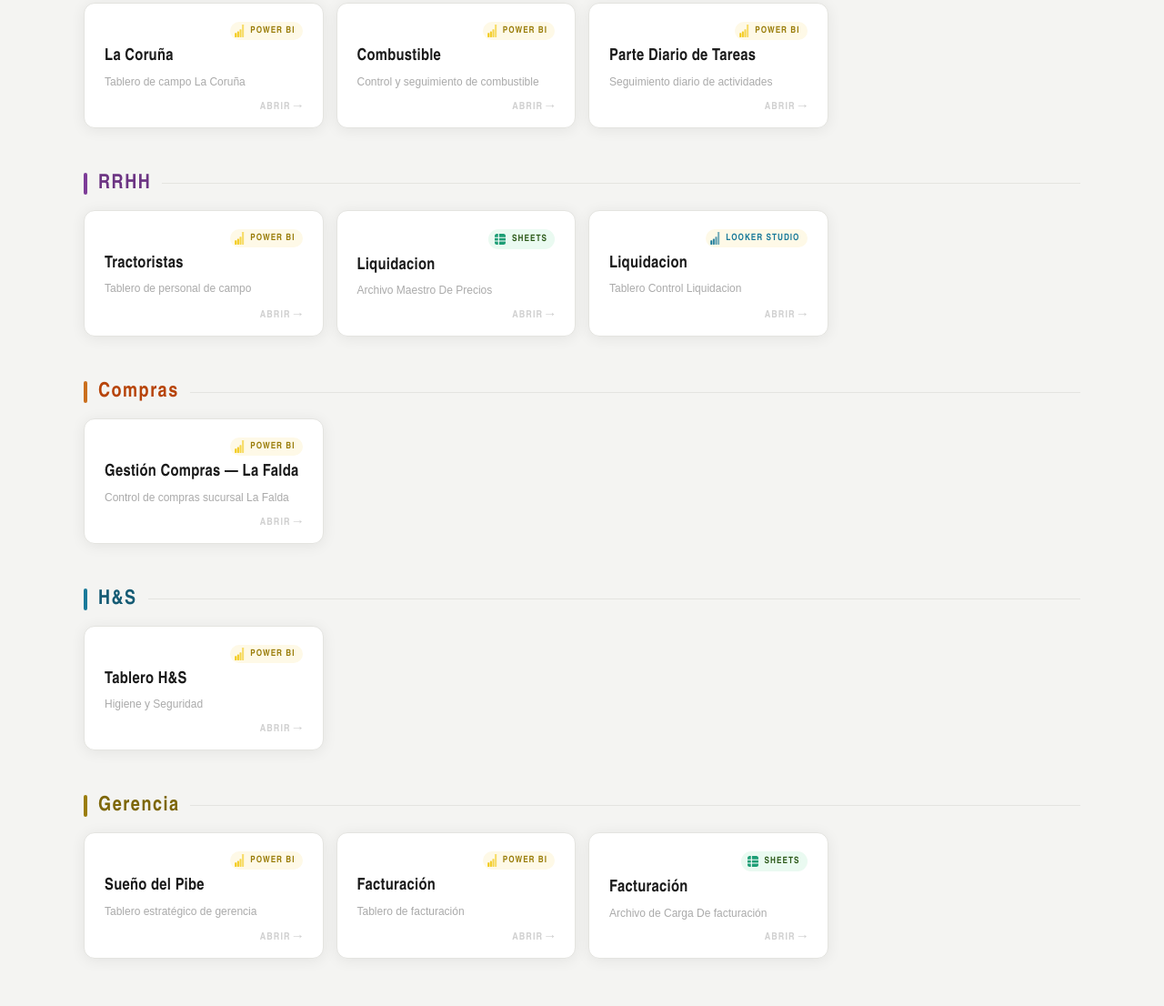
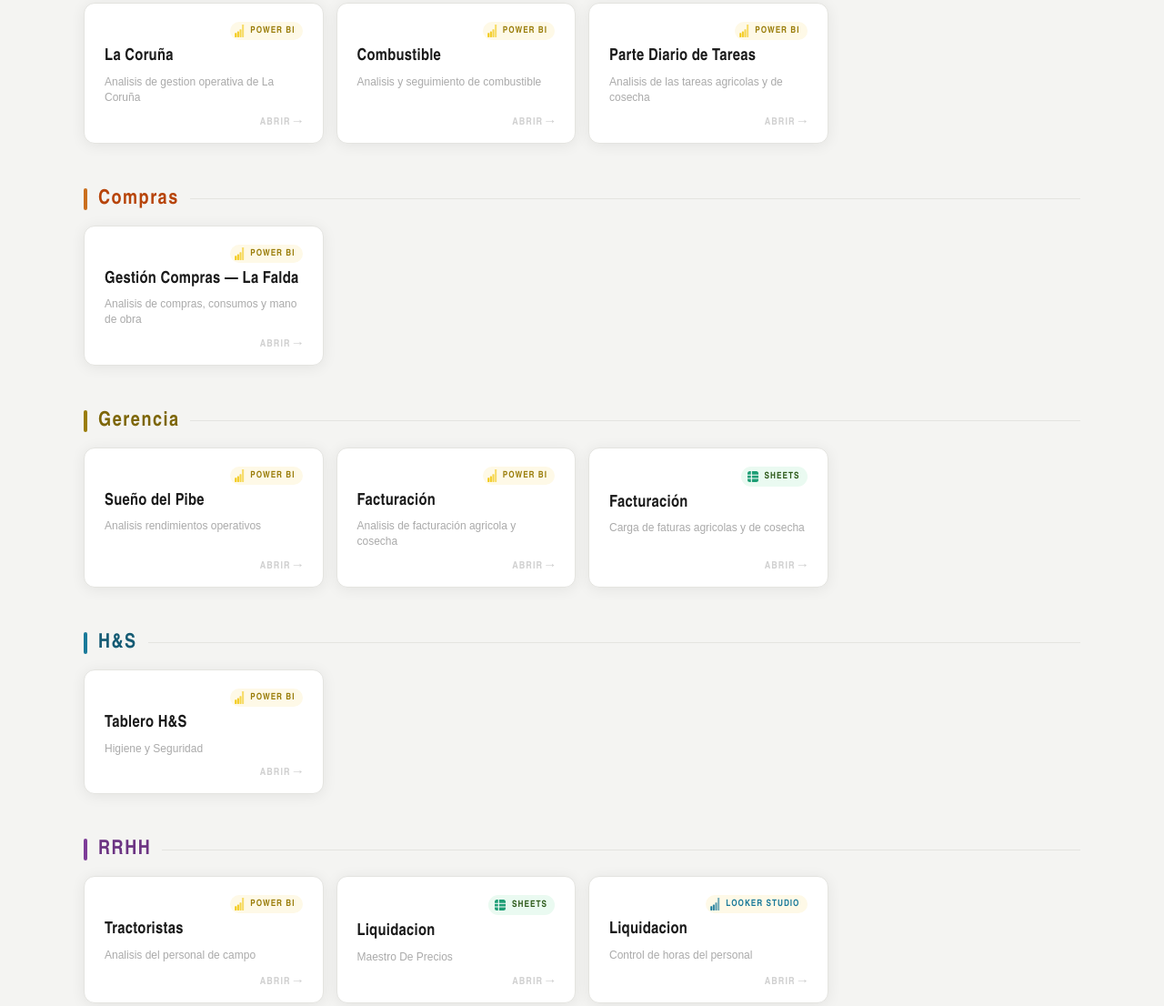
Before and after one commit to Gerorios/Portales-ST-AST, a plain HTML site: page Portales/PortalAst.html in a window 1280 px wide. Shown: the part 545-1651 px from the top of the page at 91% size. Drawn offline with Linux system fonts and the light colour scheme.

Commit message:
cambios en los links

```diff
--- a/Assets/Style.css
+++ b/Assets/Style.css
@@ -29,7 +29,7 @@
   .buttons-row { display:flex; gap:22px; flex-wrap:wrap; justify-content:center; }
   .portal-btn { position:relative; display:flex; flex-direction:column; align-items:center; justify-content:center; width:270px; min-height:160px; border:none; border-radius:18px; cursor:pointer; overflow:hidden; transition:transform 0.25s cubic-bezier(.2,1,.3,1),box-shadow 0.25s; text-decoration:none; padding:20px; }
   .portal-btn:hover { transform:translateY(-7px) scale(1.03); }
-  .btn-ast { background:linear-gradient(145deg,#c0392b,#8a1810); box-shadow:0 8px 32px rgba(192,57,43,0.45),inset 0 1px 0 rgba(255,255,255,0.15); }
+  .btn-ast { background:linear-gradient(145deg,#c0392b,#8a1810); box-shadow:0 8px 32px rgba(192,57,43,0.45),inset 0 1px 0 rgba(255, 255, 255, 0.884); }
   .btn-ast:hover { box-shadow:0 18px 50px rgba(192,57,43,0.65),inset 0 1px 0 rgba(255,255,255,0.2); }
   .btn-ser { background:linear-gradient(145deg,#3a3a3a,#181818); box-shadow:0 8px 32px rgba(0,0,0,0.55),inset 0 1px 0 rgba(255,255,255,0.08); border:1px solid rgba(240,180,41,0.3); }
   .btn-ser:hover { box-shadow:0 18px 50px rgba(240,180,41,0.22),inset 0 1px 0 rgba(255,255,255,0.12); border-color:rgba(240,180,41,0.65); }
--- a/Portales/PortalAst.html
+++ b/Portales/PortalAst.html
@@ -39,7 +39,7 @@
             </span>
           </div>
           <div class="card-name">Chinagro</div>
-          <div class="card-desc">Sistema de gestión operativa</div>
+          <div class="card-desc">Sistema de gestión Agricola</div>
           <span class="card-link">Abrir →</span>
         </a>
       </div>
@@ -53,49 +53,22 @@
         <a class="card" href="https://app.powerbi.com/groups/e311e2f8-7c23-43db-a968-13d04e21e391/reports/4e8922e6-54cd-477d-a774-640a50967bb7/3eff4e917b272719f3f3?experience=power-bi&clientSideAuth=0" target="_blank" rel="noopener">
           <div class="card-top"><span class="card-badge badge-powerbi"><svg xmlns="http://www.w3.org/2000/svg" viewBox="0 0 18 24" height="14" width="11" style="display:inline-block;vertical-align:middle;margin-right:1px"><rect width="3.5" height="8"  x="0"   y="16" rx="0.8" fill="#F2C811"/><rect width="3.5" height="11" x="4.5" y="13" rx="0.8" fill="#F2C811" opacity="0.9"/><rect width="3.5" height="15" x="9"   y="9"  rx="0.8" fill="#F2C811" opacity="0.75"/><rect width="3.5" height="24" x="13.5" y="0" rx="0.8" fill="#F2C811" opacity="0.6"/></svg> Power BI</span></div>
           <div class="card-name">La Coruña</div>
-          <div class="card-desc">Tablero de campo La Coruña</div>
+          <div class="card-desc">Analisis de gestion operativa de La Coruña</div>
           <span class="card-link">Abrir →</span>
         </a>
         <a class="card" href="https://app.powerbi.com/groups/e311e2f8-7c23-43db-a968-13d04e21e391/reports/0029d31b-9d5b-4c46-a849-d2c1b126cfe1/00e59141bbb6ca5b4515?experience=power-bi&clientSideAuth=0" target="_blank" rel="noopener">
           <div class="card-top"><span class="card-badge badge-powerbi"><svg xmlns="http://www.w3.org/2000/svg" viewBox="0 0 18 24" height="14" width="11" style="display:inline-block;vertical-align:middle;margin-right:1px"><rect width="3.5" height="8"  x="0"   y="16" rx="0.8" fill="#F2C811"/><rect width="3.5" height="11" x="4.5" y="13" rx="0.8" fill="#F2C811" opacity="0.9"/><rect width="3.5" height="15" x="9"   y="9"  rx="0.8" fill="#F2C811" opacity="0.75"/><rect width="3.5" height="24" x="13.5" y="0" rx="0.8" fill="#F2C811" opacity="0.6"/></svg> Power BI</span></div>
           <div class="card-name">Combustible</div>
-          <div class="card-desc">Control y seguimiento de combustible</div>
+          <div class="card-desc">Analisis y seguimiento de combustible</div>
           <span class="card-link">Abrir →</span>
         </a>
         <a class="card" href="https://app.powerbi.com/groups/e311e2f8-7c23-43db-a968-13d04e21e391/reports/83dc4230-d41e-4c01-89a2-ccc10957eb9b/c14bf6c9512913015cb5?experience=power-bi&clientSideAuth=0" target="_blank" rel="noopener">
           <div class="card-top"><span class="card-badge badge-powerbi"><svg xmlns="http://www.w3.org/2000/svg" viewBox="0 0 18 24" height="14" width="11" style="display:inline-block;vertical-align:middle;margin-right:1px"><rect width="3.5" height="8"  x="0"   y="16" rx="0.8" fill="#F2C811"/><rect width="3.5" height="11" x="4.5" y="13" rx="0.8" fill="#F2C811" opacity="0.9"/><rect width="3.5" height="15" x="9"   y="9"  rx="0.8" fill="#F2C811" opacity="0.75"/><rect width="3.5" height="24" x="13.5" y="0" rx="0.8" fill="#F2C811" opacity="0.6"/></svg> Power BI</span></div>
           <div class="card-name">Parte Diario de Tareas</div>
-          <div class="card-desc">Seguimiento diario de actividades</div>
+          <div class="card-desc">Analisis de las tareas agricolas y de cosecha</div>
           <span class="card-link">Abrir →</span>
         </a>
       </div>
-    </div>
-
-    <div class="section sec-rrhh">
-      <div class="section-header">
-        <div class="section-bar"></div><span class="section-title">RRHH</span><div class="section-line"></div>
-      </div>
-      <div class="cards">
-        <a class="card" href="https://app.powerbi.com/groups/e311e2f8-7c23-43db-a968-13d04e21e391/reports/7f65e6db-c146-4012-a285-e4089e8b652a/3eff4e917b272719f3f3?experience=power-bi&clientSideAuth=0" target="_blank" rel="noopener">
-          <div class="card-top"><span class="card-badge badge-powerbi"><svg xmlns="http://www.w3.org/2000/svg" viewBox="0 0 18 24" height="14" width="11" style="display:inline-block;vertical-align:middle;margin-right:1px"><rect width="3.5" height="8"  x="0"   y="16" rx="0.8" fill="#F2C811"/><rect width="3.5" height="11" x="4.5" y="13" rx="0.8" fill="#F2C811" opacity="0.9"/><rect width="3.5" height="15" x="9"   y="9"  rx="0.8" fill="#F2C811" opacity="0.75"/><rect width="3.5" height="24" x="13.5" y="0" rx="0.8" fill="#F2C811" opacity="0.6"/></svg> Power BI</span></div>
-          <div class="card-name">Tractoristas</div>
-          <div class="card-desc">Tablero de personal de campo</div>
-          <span class="card-link">Abrir →</span>
-        </a>
-          <a class="card" href="https://docs.google.com/spreadsheets/d/1olD7EmQtV0oHLvKRKafMn46F5DslzX55Fr1ShLfD6Wc/edit?gid=2147291613#gid=2147291613" target="_blank" rel="noopener">
-          <div class="card-top"><span class="card-badge badge-sheets"><svg width="16" height="16" viewBox="0 0 16 16" fill="none"><rect x="2" y="2" width="12" height="12" rx="2.5" fill="#1D9E75"/><line x1="2" y1="6.3" x2="14" y2="6.3" stroke="white" stroke-width="1.1"/><line x1="2" y1="10" x2="14" y2="10" stroke="white" stroke-width="1.1"/><line x1="6.3" y1="2" x2="6.3" y2="14" stroke="white" stroke-width="1.1"/></svg> Sheets</span></div>
-          <div class="card-name">Liquidacion</div>
-          <div class="card-desc">Archivo Maestro De Precios</div>
-          <span class="card-link">Abrir →</span>
-        </a>
-                  <a class="card" href="https://lookerstudio.google.com/reporting/d6104a67-0dee-49ff-a6fe-8b99f16d5007/page/p_v0b6mvn5md" target="_blank" rel="noopener">
-          <div class="card-top"><span class="card-badge badge-looker"><svg xmlns="http://www.w3.org/2000/svg" viewBox="0 0 18 24" height="14" width="11" style="display:inline-block;vertical-align:middle;margin-right:1px"><rect width="3.5" height="8"  x="0"   y="16" rx="0.8" fill="#1a7a9a"/><rect width="3.5" height="11" x="4.5" y="13" rx="0.8" fill="#1a7a9a" opacity="0.9"/><rect width="3.5" height="15" x="9"   y="9"  rx="0.8" fill="#1a7a9a" opacity="0.75"/><rect width="3.5" height="24" x="13.5" y="0" rx="0.8" fill="#1a7a9a" opacity="0.6"/></svg> Looker Studio</span></div>
-          <div class="card-name">Liquidacion</div>
-          <div class="card-desc">Tablero Control Liquidacion</div>
-          <span class="card-link">Abrir →</span>
-        </a>
-      </div>
-
     </div>
 
     <div class="section sec-compras">
@@ -103,10 +76,36 @@
         <div class="section-bar"></div><span class="section-title">Compras</span><div class="section-line"></div>
       </div>
       <div class="cards">
-        <a class="card" href="https://app.powerbi.com/groups/e311e2f8-7c23-43db-a968-13d04e21e391/reports/fb4a71a8-6f1a-4863-88a9-399aa60bc9d5/e36ce3a3ce2f8f902681?experience=power-bi&clientSideAuth=0" target="_blank" rel="noopener">
+        <a class="card" href="https://app.powerbi.com/groups/e311e2f8-7c23-43db-a968-13d04e21e391/reports/0741d727-6341-46e0-9d78-615e3e000395/ffa61e47790ff98b06d2?experience=power-bi&clientSideAuth=0" target="_blank" rel="noopener">
           <div class="card-top"><span class="card-badge badge-powerbi"><svg xmlns="http://www.w3.org/2000/svg" viewBox="0 0 18 24" height="14" width="11" style="display:inline-block;vertical-align:middle;margin-right:1px"><rect width="3.5" height="8"  x="0"   y="16" rx="0.8" fill="#F2C811"/><rect width="3.5" height="11" x="4.5" y="13" rx="0.8" fill="#F2C811" opacity="0.9"/><rect width="3.5" height="15" x="9"   y="9"  rx="0.8" fill="#F2C811" opacity="0.75"/><rect width="3.5" height="24" x="13.5" y="0" rx="0.8" fill="#F2C811" opacity="0.6"/></svg> Power BI</span></div>
           <div class="card-name">Gestión Compras — La Falda</div>
-          <div class="card-desc">Control de compras sucursal La Falda</div>
+          <div class="card-desc">Analisis de compras, consumos y mano de obra</div>
+          <span class="card-link">Abrir →</span>
+        </a>
+      </div>
+    </div>
+
+        <div class="section sec-gerencia">
+      <div class="section-header">
+        <div class="section-bar"></div><span class="section-title">Gerencia</span><div class="section-line"></div>
+      </div>
+      <div class="cards">
+        <a class="card" href="https://app.powerbi.com/groups/17061721-91e0-46f2-82b1-e2b501ff925b/reports/16804120-9ca9-43fd-978d-31bf44e59cd4/3eff4e917b272719f3f3?experience=power-bi&clientSideAuth=0" target="_blank" rel="noopener">
+          <div class="card-top"><span class="card-badge badge-powerbi"><svg xmlns="http://www.w3.org/2000/svg" viewBox="0 0 18 24" height="14" width="11" style="display:inline-block;vertical-align:middle;margin-right:1px"><rect width="3.5" height="8"  x="0"   y="16" rx="0.8" fill="#F2C811"/><rect width="3.5" height="11" x="4.5" y="13" rx="0.8" fill="#F2C811" opacity="0.9"/><rect width="3.5" height="15" x="9"   y="9"  rx="0.8" fill="#F2C811" opacity="0.75"/><rect width="3.5" height="24" x="13.5" y="0" rx="0.8" fill="#F2C811" opacity="0.6"/></svg> Power BI</span></div>
+          <div class="card-name">Sueño del Pibe</div>
+          <div class="card-desc">Analisis rendimientos operativos</div>
+          <span class="card-link">Abrir →</span>
+        </a>
+        <a class="card" href="https://app.powerbi.com/groups/17061721-91e0-46f2-82b1-e2b501ff925b/reports/6813e27e-af66-4528-b2d5-a6f3e9073aeb/cfb492b4865e0896096e?experience=power-bi&clientSideAuth=0" target="_blank" rel="noopener">
+          <div class="card-top"><span class="card-badge badge-powerbi"><svg xmlns="http://www.w3.org/2000/svg" viewBox="0 0 18 24" height="14" width="11" style="display:inline-block;vertical-align:middle;margin-right:1px"><rect width="3.5" height="8"  x="0"   y="16" rx="0.8" fill="#F2C811"/><rect width="3.5" height="11" x="4.5" y="13" rx="0.8" fill="#F2C811" opacity="0.9"/><rect width="3.5" height="15" x="9"   y="9"  rx="0.8" fill="#F2C811" opacity="0.75"/><rect width="3.5" height="24" x="13.5" y="0" rx="0.8" fill="#F2C811" opacity="0.6"/></svg> Power BI</span></div>
+          <div class="card-name">Facturación</div>
+          <div class="card-desc">Analisis de facturación agricola y cosecha</div>
+          <span class="card-link">Abrir →</span>
+        </a>
+            <a class="card" href="https://docs.google.com/spreadsheets/d/1GnwCkOKHBz9WtSLBLWSqDOkz78wEWXa7YFrwky468Q4/edit?gid=185143311#gid=185143311" target="_blank" rel="noopener">
+          <div class="card-top"><span class="card-badge badge-sheets"><svg width="16" height="16" viewBox="0 0 16 16" fill="none"><rect x="2" y="2" width="12" height="12" rx="2.5" fill="#1D9E75"/><line x1="2" y1="6.3" x2="14" y2="6.3" stroke="white" stroke-width="1.1"/><line x1="2" y1="10" x2="14" y2="10" stroke="white" stroke-width="1.1"/><line x1="6.3" y1="2" x2="6.3" y2="14" stroke="white" stroke-width="1.1"/></svg> Sheets</span></div>
+          <div class="card-name">Facturación</div>
+          <div class="card-desc">Carga de faturas agricolas y de cosecha</div>
           <span class="card-link">Abrir →</span>
         </a>
       </div>
@@ -126,31 +125,35 @@
       </div>
     </div>
 
-    <div class="section sec-gerencia">
+    <div class="section sec-rrhh">
       <div class="section-header">
-        <div class="section-bar"></div><span class="section-title">Gerencia</span><div class="section-line"></div>
+        <div class="section-bar"></div><span class="section-title">RRHH</span><div class="section-line"></div>
       </div>
       <div class="cards">
-        <a class="card" href="https://app.powerbi.com/groups/17061721-91e0-46f2-82b1-e2b501ff925b/reports/16804120-9ca9-43fd-978d-31bf44e59cd4/3eff4e917b272719f3f3?experience=power-bi&clientSideAuth=0" target="_blank" rel="noopener">
+        <a class="card" href="https://app.powerbi.com/groups/e311e2f8-7c23-43db-a968-13d04e21e391/reports/7f65e6db-c146-4012-a285-e4089e8b652a/3eff4e917b272719f3f3?experience=power-bi&clientSideAuth=0" target="_blank" rel="noopener">
           <div class="card-top"><span class="card-badge badge-powerbi"><svg xmlns="http://www.w3.org/2000/svg" viewBox="0 0 18 24" height="14" width="11" style="display:inline-block;vertical-align:middle;margin-right:1px"><rect width="3.5" height="8"  x="0"   y="16" rx="0.8" fill="#F2C811"/><rect width="3.5" height="11" x="4.5" y="13" rx="0.8" fill="#F2C811" opacity="0.9"/><rect width="3.5" height="15" x="9"   y="9"  rx="0.8" fill="#F2C811" opacity="0.75"/><rect width="3.5" height="24" x="13.5" y="0" rx="0.8" fill="#F2C811" opacity="0.6"/></svg> Power BI</span></div>
-          <div class="card-name">Sueño del Pibe</div>
-          <div class="card-desc">Tablero estratégico de gerencia</div>
+          <div class="card-name">Tractoristas</div>
+          <div class="card-desc">Analisis del personal de campo</div>
           <span class="card-link">Abrir →</span>
         </a>
-        <a class="card" href="https://app.powerbi.com/groups/17061721-91e0-46f2-82b1-e2b501ff925b/reports/6813e27e-af66-4528-b2d5-a6f3e9073aeb/cfb492b4865e0896096e?experience=power-bi&clientSideAuth=0" target="_blank" rel="noopener">
-          <div class="card-top"><span class="card-badge badge-powerbi"><svg xmlns="http://www.w3.org/2000/svg" viewBox="0 0 18 24" height="14" width="11" style="display:inline-block;vertical-align:middle;margin-right:1px"><rect width="3.5" height="8"  x="0"   y="16" rx="0.8" fill="#F2C811"/><rect width="3.5" height="11" x="4.5" y="13" rx="0.8" fill="#F2C811" opacity="0.9"/><rect width="3.5" height="15" x="9"   y="9"  rx="0.8" fill="#F2C811" opacity="0.75"/><rect width="3.5" height="24" x="13.5" y="0" rx="0.8" fill="#F2C811" opacity="0.6"/></svg> Power BI</span></div>
-          <div class="card-name">Facturación</div>
-          <div class="card-desc">Tablero de facturación</div>
+          <a class="card" href="https://docs.google.com/spreadsheets/d/1olD7EmQtV0oHLvKRKafMn46F5DslzX55Fr1ShLfD6Wc/edit?gid=2147291613#gid=2147291613" target="_blank" rel="noopener">
+          <div class="card-top"><span class="card-badge badge-sheets"><svg width="16" height="16" viewBox="0 0 16 16" fill="none"><rect x="2" y="2" width="12" height="12" rx="2.5" fill="#1D9E75"/><line x1="2" y1="6.3" x2="14" y2="6.3" stroke="white" stroke-width="1.1"/><line x1="2" y1="10" x2="14" y2="10" stroke="white" stroke-width="1.1"/><line x1="6.3" y1="2" x2="6.3" y2="14" stroke="white" stroke-width="1.1"/></svg> Sheets</span></div>
+          <div class="card-name">Liquidacion</div>
+          <div class="card-desc">Maestro De Precios</div>
           <span class="card-link">Abrir →</span>
         </a>
-            <a class="card" href="https://docs.google.com/spreadsheets/d/1GnwCkOKHBz9WtSLBLWSqDOkz78wEWXa7YFrwky468Q4/edit?gid=185143311#gid=185143311" target="_blank" rel="noopener">
-          <div class="card-top"><span class="card-badge badge-sheets"><svg width="16" height="16" viewBox="0 0 16 16" fill="none"><rect x="2" y="2" width="12" height="12" rx="2.5" fill="#1D9E75"/><line x1="2" y1="6.3" x2="14" y2="6.3" stroke="white" stroke-width="1.1"/><line x1="2" y1="10" x2="14" y2="10" stroke="white" stroke-width="1.1"/><line x1="6.3" y1="2" x2="6.3" y2="14" stroke="white" stroke-width="1.1"/></svg> Sheets</span></div>
-          <div class="card-name">Facturación</div>
-          <div class="card-desc">Archivo de Carga De facturación</div>
+                  <a class="card" href="https://lookerstudio.google.com/reporting/d6104a67-0dee-49ff-a6fe-8b99f16d5007/page/p_v0b6mvn5md" target="_blank" rel="noopener">
+          <div class="card-top"><span class="card-badge badge-looker"><svg xmlns="http://www.w3.org/2000/svg" viewBox="0 0 18 24" height="14" width="11" style="display:inline-block;vertical-align:middle;margin-right:1px"><rect width="3.5" height="8"  x="0"   y="16" rx="0.8" fill="#1a7a9a"/><rect width="3.5" height="11" x="4.5" y="13" rx="0.8" fill="#1a7a9a" opacity="0.9"/><rect width="3.5" height="15" x="9"   y="9"  rx="0.8" fill="#1a7a9a" opacity="0.75"/><rect width="3.5" height="24" x="13.5" y="0" rx="0.8" fill="#1a7a9a" opacity="0.6"/></svg> Looker Studio</span></div>
+          <div class="card-name">Liquidacion</div>
+          <div class="card-desc">Control de horas del personal</div>
           <span class="card-link">Abrir →</span>
         </a>
       </div>
+
     </div>
+
+
+
 
   </main>
 
```
Also changed, not shown: Portales/PortalSertec.html (+1 -3 lines). Lines whose indentation alone changed are shown as unchanged.
